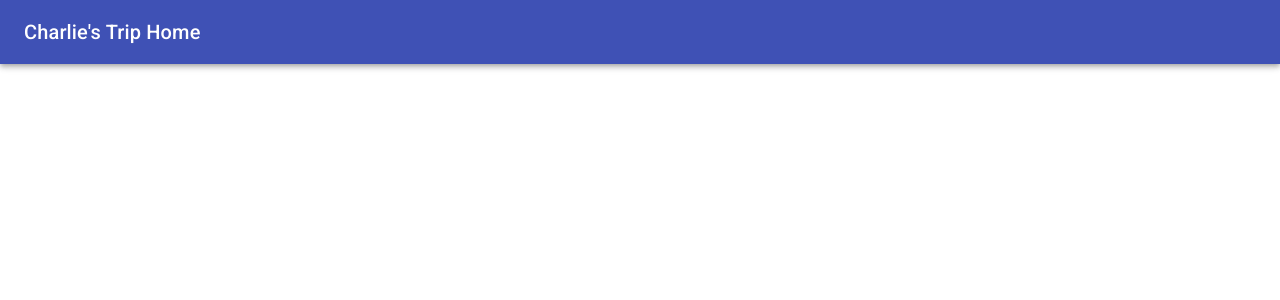
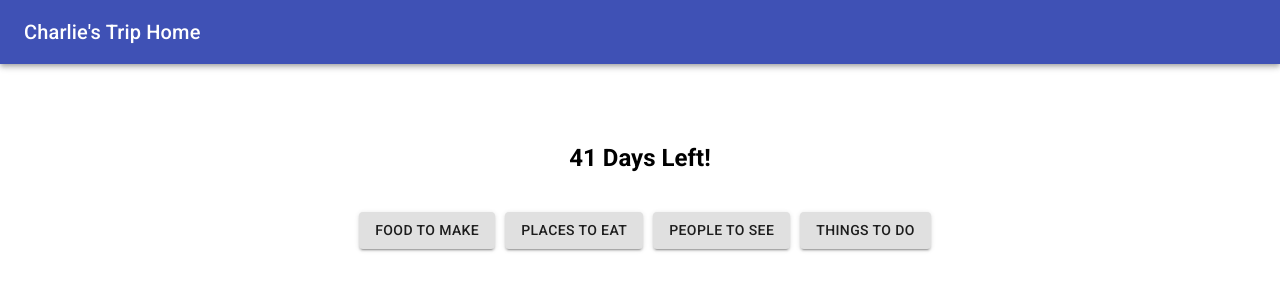
Before and after one commit to CharlieS-KR/charlie-s-trip-home, a React (Create React App) app: page / in a window 1280 px wide. Shown: the top 300 px of the page. Built offline with nearby package versions, Linux system fonts and the light colour scheme.

Commit message:
created date functionality and countdown timer

```diff
--- a/package.json
+++ b/package.json
@@ -12,6 +12,7 @@
     "@types/react": "16.9.11",
     "@types/react-dom": "16.9.4",
     "@types/react-redux": "^7.1.5",
+    "@types/react-router-dom": "^5.1.2",
     "enzyme": "^3.10.0",
     "enzyme-adapter-react-16": "^1.15.1",
     "react": "^16.11.0",
--- a/src/App.tsx
+++ b/src/App.tsx
@@ -1,13 +1,21 @@
 import React from 'react';
-import logo from './logo.svg';
 import './App.css';
+import { Route } from 'react-router-dom';
 
 import MainHeader from './components/MainHeader';
+import Main from './components/Main';
+
+import Container from '@material-ui/core/Container';
 
 const App: React.FC = () => {
   return (
     <div className="App">
       <MainHeader />
+      <section id='main' className='main-section'>
+        <Container style={{ height: '100%' }} className='main-container'>
+          <Route path='/' exact component={Main} />
+        </Container>
+      </section>
     </div>
   );
 }
--- /dev/null
+++ b/src/components/Countdown.tsx
@@ -0,0 +1,39 @@
+import React, { Component } from 'react';
+import Box from '@material-ui/core/Box';
+import Button from '@material-ui/core/Button';
+
+class Countdown extends Component {
+    state = {
+        daysLeft: ''
+    }
+
+    componentDidMount() {
+        const _MS_PER_DAY = 1000 * 60 * 60 * 24;
+        const a = new Date();
+        const b = new Date('12/19/2019');
+
+        const utc1 = Date.UTC(a.getFullYear(), a.getMonth(), a.getDate());
+        const utc2 = Date.UTC(b.getFullYear(), b.getMonth(), b.getDate());
+
+        this.setState({ daysLeft: Math.floor((utc2 - utc1) / _MS_PER_DAY) });
+    };
+
+
+    render() {
+        return (
+            <div style={{ marginTop: '80px' }}>
+                <Box>
+                    <h2>{this.state.daysLeft} Days Left!</h2>
+                    <div style={{ marginTop: "40px" }}>
+                        <Button style={{ marginLeft: '10px' }} variant="contained">Food to Make</Button>
+                        <Button style={{ marginLeft: '10px' }} variant="contained">Places to Eat</Button>
+                        <Button style={{ marginLeft: '10px' }} variant="contained">People to See</Button>
+                        <Button style={{ marginLeft: '10px' }} variant="contained">Things to Do</Button>
+                    </div>
+                </Box>
+            </div>
+        );
+    };
+};
+
+export default Countdown;
--- /dev/null
+++ b/src/components/Main.tsx
@@ -0,0 +1,20 @@
+import React, { Component } from 'react';
+import Countdown from './Countdown';
+import '../styles/Main.css';
+import { Route } from 'react-router-dom';
+
+import Container from '@material-ui/core/Container';
+
+class Main extends Component {
+    render() {
+        return (
+            <section id='main' className='main-section'>
+                <Container style={{ height: '100%' }} className='main-container'>
+                    <Route path='/' exact component={Countdown} />
+                </Container>
+            </section>
+        );
+    }
+};
+
+export default Main;
--- a/src/index.tsx
+++ b/src/index.tsx
@@ -5,8 +5,13 @@ import App from './App';
 import * as serviceWorker from './serviceWorker';
 import store from './reducers/rootReducer';
 import { Provider } from 'react-redux';
+import { BrowserRouter as Router } from 'react-router-dom';
 
-ReactDOM.render(<Provider store={store}><App /></Provider>, document.getElementById('root'));
+ReactDOM.render(<Provider store={store}>
+    <Router>
+        <App />
+    </Router>
+</Provider>, document.getElementById('root'));
 
 // If you want your app to work offline and load faster, you can change
 // unregister() to register() below. Note this comes with some pitfalls.
--- /dev/null
+++ b/src/styles/Main.css
@@ -0,0 +1,3 @@
+.main-section {
+    height: 93vh;
+};
```
Also changed, not shown: 2 other files (tests, documents, lock files or other folders).
